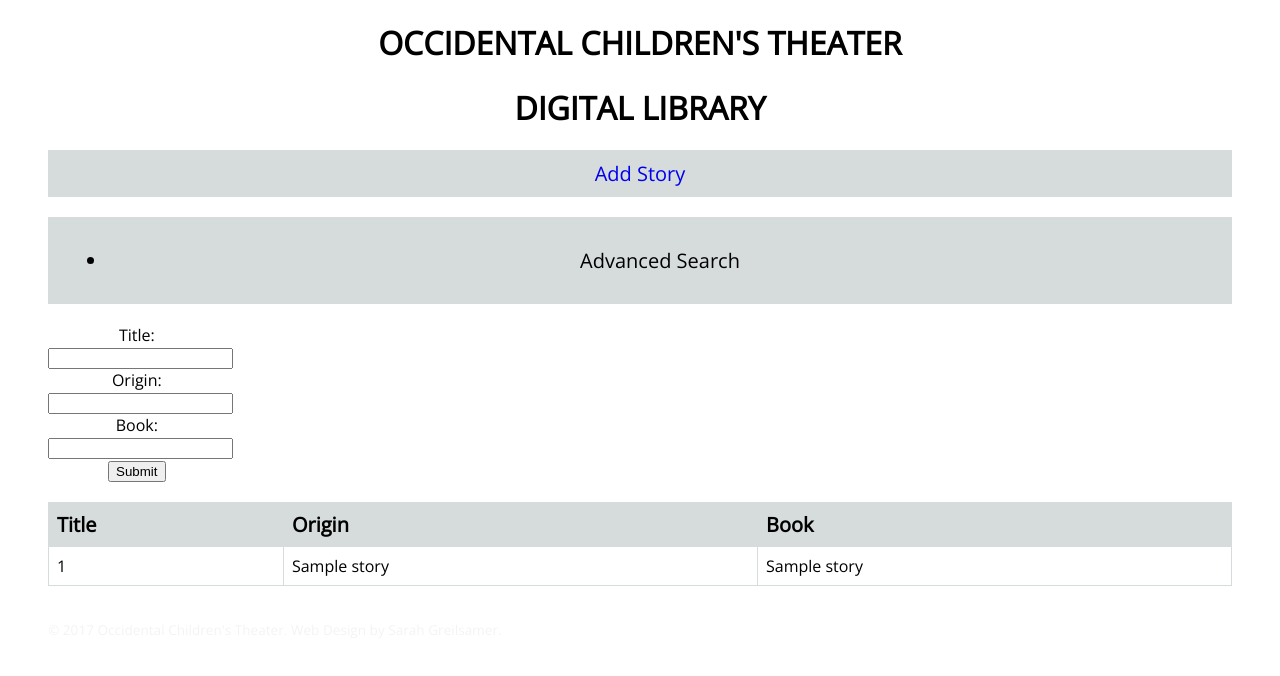
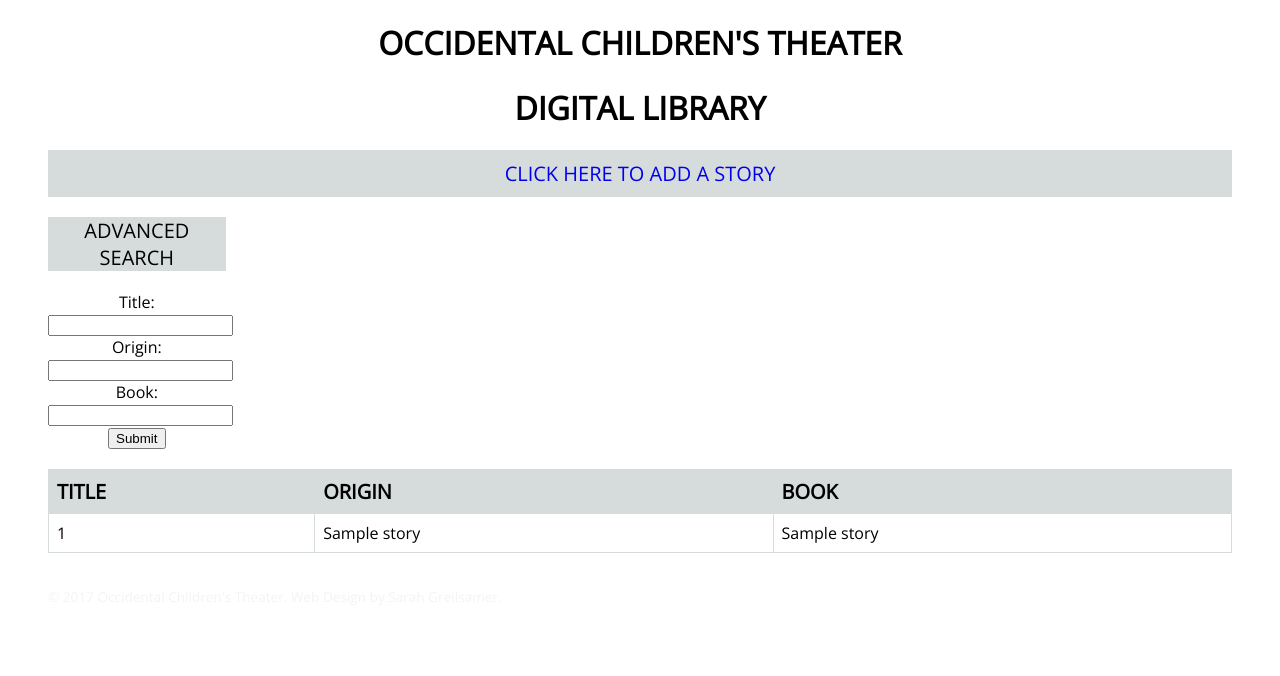
Before and after one commit to sarahgreilsamer-zz/octdl, a Flask app: template templates/template.html in a window 1280 px wide. Shown: the top 676 px of the page. Run offline with Flask 2, Linux system fonts and the light colour scheme; the template is opened without the code that fills it: most values are stand-ins (such as "Sample title", 1, 10 or a date in 2020).

Commit message:
css html

```diff
--- a/css/screen.css
+++ b/css/screen.css
@@ -48,7 +48,7 @@ header h1 {
 }
 
 .add-story a:hover {
-	color: yellow;
+	color: red;
 }
 
 /* Search Story Fields */
@@ -56,12 +56,12 @@ header h1 {
 .as-title {
 	margin-top: 20px;
 	margin-bottom: 20px;
-	padding: 10px 20px;
 	text-align: center;
 	vertical-align: middle;
 	display: block;
 	background-color: #d6dcdc;
 	font-size: 125%;
+	list-style: none;
 }
 
 .advanced-search {
@@ -103,7 +103,7 @@ table tbody tr td a {
 
 table tbody tr td a:hover {
 	text-decoration: none;
-	color: yellow;
+	color: red;
 }
 
 /* Footer */
--- a/templates/template.html
+++ b/templates/template.html
@@ -20,17 +20,12 @@
 
         <nav class="add-story">
             <ul>
-                <li><a target="_blank" href="https://goo.gl/forms/w0n1MbcLYucNveur2">Add Story</a></li>
-            </ul>
-        </nav>
-
-        <nav class="as-title">
-            <ul>
-                <li>Advanced Search</li>
+                <li><a target="_blank" href="https://goo.gl/forms/w0n1MbcLYucNveur2">CLICK HERE TO ADD A STORY</a></li>
             </ul>
         </nav>
 
         <div class="advanced-search">
+            <div class="as-title">ADVANCED SEARCH</div>
             <form action="/" method="get">
                 Title: <input type="text" name="title"><br>
                 Origin: <input type="text" name="origin"><br>
@@ -42,9 +37,9 @@
          <table>
             <thead>
                 <tr>
-                    <th>Title</th>
-                    <th>Origin</th>
-                    <th>Book</th>
+                    <th>TITLE</th>
+                    <th>ORIGIN</th>
+                    <th>BOOK</th>
                 </tr>
             </thead>
 
```
